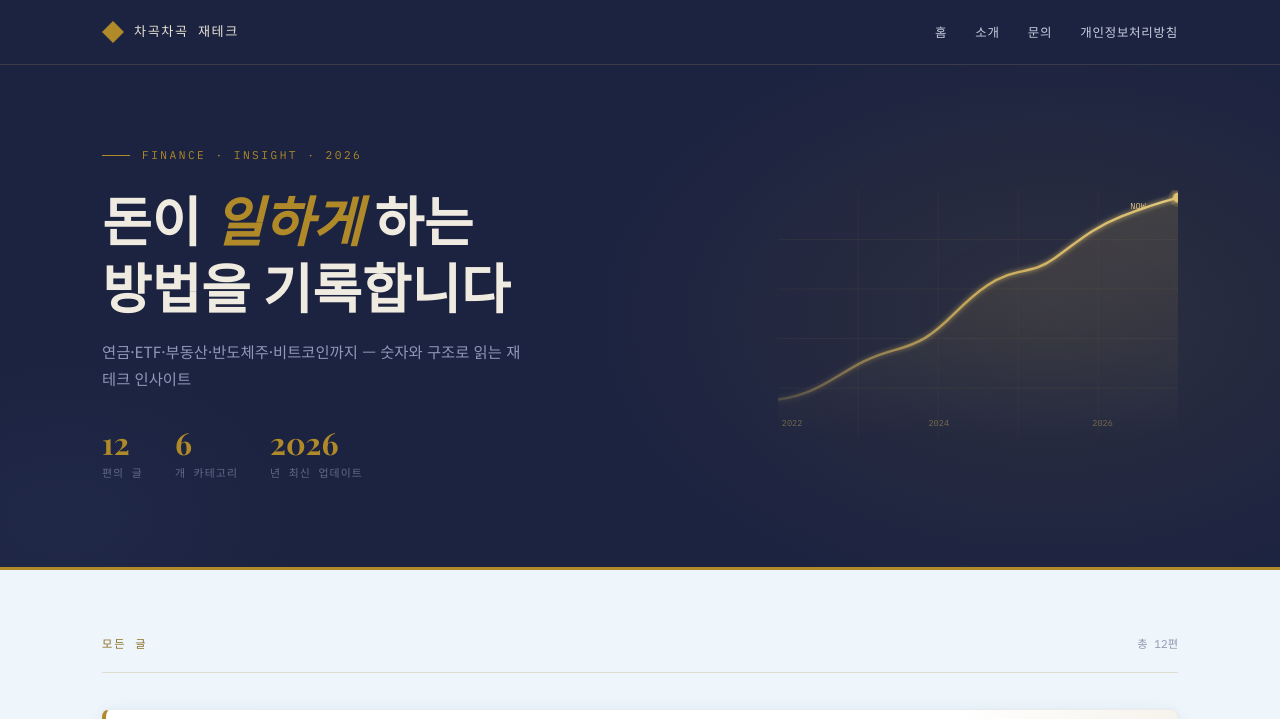
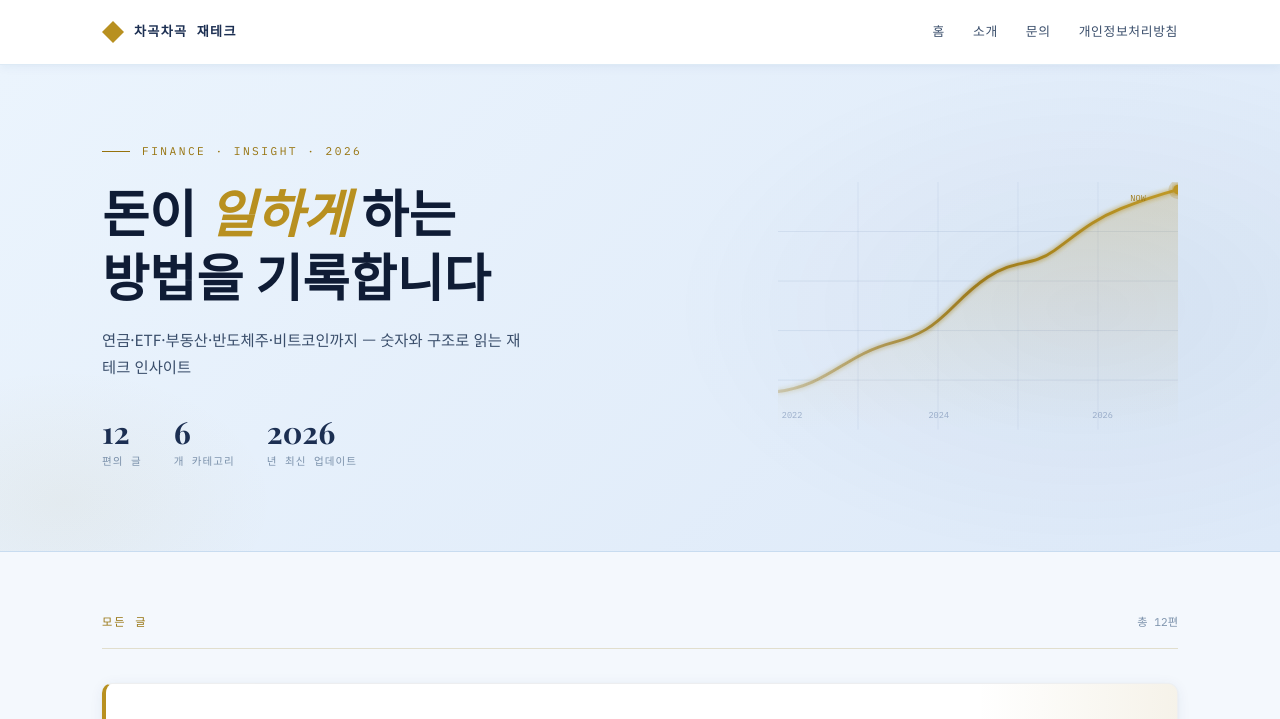
Before and after one commit to sjtiger234/sjtiger234.github.io, a plain HTML site: page index.html in a window 1280 px wide. Shown: the top 719 px of the page. Drawn offline with nearby package versions, Linux system fonts and the light colour scheme; a web font is replaced by a local one.

Commit message:
Add files via upload

```diff
--- a/index.html
+++ b/index.html
@@ -54,13 +54,13 @@
       <svg viewBox="0 0 420 260" xmlns="http://www.w3.org/2000/svg" fill="none">
         <defs>
           <linearGradient id="chartGrad" x1="0" y1="0" x2="0" y2="1">
-            <stop offset="0%" stop-color="#C8A95A" stop-opacity=".18"/>
+            <stop offset="0%" stop-color="#B08A28" stop-opacity=".22"/>
             <stop offset="100%" stop-color="#C8A95A" stop-opacity="0"/>
           </linearGradient>
           <linearGradient id="lineGrad" x1="0" y1="0" x2="1" y2="0">
-            <stop offset="0%" stop-color="#C8A95A" stop-opacity=".2"/>
-            <stop offset="50%" stop-color="#C8A95A" stop-opacity="1"/>
-            <stop offset="100%" stop-color="#E4C97A" stop-opacity="1"/>
+            <stop offset="0%" stop-color="#9E7B1A" stop-opacity=".25"/>
+            <stop offset="50%" stop-color="#9E7B1A" stop-opacity="1"/>
+            <stop offset="100%" stop-color="#C09A28" stop-opacity="1"/>
           </linearGradient>
           <filter id="glow">
             <feGaussianBlur stdDeviation="3" result="blur"/>
@@ -69,14 +69,14 @@
         </defs>
 
         <!-- 배경 그리드 -->
-        <line x1="0" y1="52"  x2="420" y2="52"  stroke="rgba(200,169,90,.07)" stroke-width="1"/>
-        <line x1="0" y1="104" x2="420" y2="104" stroke="rgba(200,169,90,.07)" stroke-width="1"/>
-        <line x1="0" y1="156" x2="420" y2="156" stroke="rgba(200,169,90,.07)" stroke-width="1"/>
-        <line x1="0" y1="208" x2="420" y2="208" stroke="rgba(200,169,90,.07)" stroke-width="1"/>
-        <line x1="84"  y1="0" x2="84"  y2="260" stroke="rgba(200,169,90,.05)" stroke-width="1"/>
-        <line x1="168" y1="0" x2="168" y2="260" stroke="rgba(200,169,90,.05)" stroke-width="1"/>
-        <line x1="252" y1="0" x2="252" y2="260" stroke="rgba(200,169,90,.05)" stroke-width="1"/>
-        <line x1="336" y1="0" x2="336" y2="260" stroke="rgba(200,169,90,.05)" stroke-width="1"/>
+        <line x1="0" y1="52"  x2="420" y2="52"  stroke="rgba(26,60,120,.09)" stroke-width="1"/>
+        <line x1="0" y1="104" x2="420" y2="104" stroke="rgba(26,60,120,.09)" stroke-width="1"/>
+        <line x1="0" y1="156" x2="420" y2="156" stroke="rgba(26,60,120,.09)" stroke-width="1"/>
+        <line x1="0" y1="208" x2="420" y2="208" stroke="rgba(26,60,120,.09)" stroke-width="1"/>
+        <line x1="84"  y1="0" x2="84"  y2="260" stroke="rgba(26,60,120,.06)" stroke-width="1"/>
+        <line x1="168" y1="0" x2="168" y2="260" stroke="rgba(26,60,120,.06)" stroke-width="1"/>
+        <line x1="252" y1="0" x2="252" y2="260" stroke="rgba(26,60,120,.06)" stroke-width="1"/>
+        <line x1="336" y1="0" x2="336" y2="260" stroke="rgba(26,60,120,.06)" stroke-width="1"/>
 
         <!-- 면 채우기 -->
         <path d="M0,220 C40,215 60,195 90,180 C120,165 130,170 155,155 C180,140 190,120 220,100 C250,80 265,90 290,72 C315,54 330,40 360,28 C385,18 405,12 420,8 L420,260 L0,260 Z"
@@ -84,17 +84,17 @@
 
         <!-- 라인 -->
         <path d="M0,220 C40,215 60,195 90,180 C120,165 130,170 155,155 C180,140 190,120 220,100 C250,80 265,90 290,72 C315,54 330,40 360,28 C385,18 405,12 420,8"
-          stroke="url(#lineGrad)" stroke-width="2.5" stroke-linecap="round" filter="url(#glow)"/>
+          stroke="url(#lineGrad)" stroke-width="3" stroke-linecap="round" filter="url(#glow)"/>
 
         <!-- 하이라이트 도트 -->
-        <circle cx="420" cy="8" r="5" fill="#E4C97A" filter="url(#glow)"/>
-        <circle cx="420" cy="8" r="10" fill="#C8A95A" fill-opacity=".2"/>
+        <circle cx="420" cy="8" r="5" fill="#C09A28" filter="url(#glow)"/>
+        <circle cx="420" cy="8" r="10" fill="#B08828" fill-opacity=".25"/>
 
         <!-- 레이블 -->
-        <text x="4"   y="248" font-family="IBM Plex Mono,monospace" font-size="9" fill="rgba(200,169,90,.5)">2022</text>
-        <text x="158" y="248" font-family="IBM Plex Mono,monospace" font-size="9" fill="rgba(200,169,90,.5)">2024</text>
-        <text x="330" y="248" font-family="IBM Plex Mono,monospace" font-size="9" fill="rgba(200,169,90,.5)">2026</text>
-        <text x="370" y="20"  font-family="IBM Plex Mono,monospace" font-size="9" fill="#E4C97A">NOW</text>
+        <text x="4"   y="248" font-family="IBM Plex Mono,monospace" font-size="9" fill="rgba(26,60,120,.35)">2022</text>
+        <text x="158" y="248" font-family="IBM Plex Mono,monospace" font-size="9" fill="rgba(26,60,120,.35)">2024</text>
+        <text x="330" y="248" font-family="IBM Plex Mono,monospace" font-size="9" fill="rgba(26,60,120,.35)">2026</text>
+        <text x="370" y="20"  font-family="IBM Plex Mono,monospace" font-size="9" fill="#9E7B1A">NOW</text>
       </svg>
     </div>
   </div>
--- a/style.css
+++ b/style.css
@@ -1,41 +1,46 @@
 /* ================================================
-   차곡차곡 재테크 — Warm Ivory Editorial
+   차곡차곡 재테크 — Clean Light Premium
    ================================================ */
 
 @import url('https://fonts.googleapis.com/css2?family=Playfair+Display:ital,wght@0,600;0,700;0,900;1,600&family=Noto+Serif+KR:wght@400;500;700&family=Noto+Sans+KR:wght@400;500;700&family=IBM+Plex+Mono:wght@400;500&display=swap');
 
-/* ---------- 색상 토큰 ---------- */
 :root {
-  /* 배경 */
-  --bg:        #EEF5FB;   /* 맑고 산뜻한 라이트 블루 */
-  --surface:   #FFFFFF;   /* 카드 */
-  --surface-2: #E1EDF7;   /* 서브 배경 */
-  --nav-bg:    #1C2340;   /* 헤더 다크 네이비 */
+  /* 배경 — 전체 밝고 산뜻하게 */
+  --bg:        #F4F8FD;   /* 맑은 하늘빛 */
+  --surface:   #FFFFFF;   /* 카드 흰색 */
+  --surface-2: #EAF2FA;   /* 서브 영역 */
 
-  /* 골드 (라이트 배경용으로 진하게) */
-  --gold:        #8A6B1E;
-  --gold-light:  #B08A28;
-  --gold-dim:    rgba(158,123,42,.09);
-  --gold-border: rgba(158,123,42,.20);
+  /* 헤더 */
+  --nav-bg:    #FFFFFF;
+  --nav-border:#DDEAF5;
+
+  /* 히어로 */
+  --hero-bg-1: #EBF4FD;
+  --hero-bg-2: #DDE9F8;
+
+  /* 골드 액센트 */
+  --gold:        #96720C;
+  --gold-light:  #B89020;
+  --gold-dim:    rgba(150,114,12,.09);
+  --gold-border: rgba(150,114,12,.20);
 
   /* 텍스트 */
-  --text-1: #171D30;   /* 딥 네이비 - 본문 */
-  --text-2: #4A5370;   /* 미디엄 - 서브 */
-  --text-3: #8E97AE;   /* 뮤트 - 날짜·번호 */
+  --text-1: #0F1C35;   /* 딥 네이비 — 제목 */
+  --text-2: #3A4E6B;   /* 미디엄 — 본문 */
+  --text-3: #7A90AA;   /* 뮤트 — 날짜·번호 */
 
-  /* 헤더 텍스트 */
-  --nav-text:   #C8CEDF;
-  --nav-hover:  #E4C97A;
+  /* 네이비 브랜드 색 (헤더 로고·강조에만) */
+  --navy:    #1C2F52;
 
-  /* 기타 */
-  --border:  rgba(0,0,0,.08);
-  --shadow:  0 2px 16px rgba(30,80,140,.07), 0 1px 4px rgba(0,0,0,.04);
-  --shadow-hover: 0 8px 32px rgba(30,80,140,.13), 0 2px 8px rgba(0,0,0,.06);
+  /* 그림자 */
+  --border:  rgba(15,28,53,.07);
+  --shadow:  0 2px 14px rgba(15,60,120,.07), 0 1px 3px rgba(0,0,0,.04);
+  --shadow-hover: 0 8px 28px rgba(15,60,120,.13), 0 2px 8px rgba(0,0,0,.05);
 
   --serif: "Playfair Display","Noto Serif KR",serif;
   --sans:  "Noto Sans KR",sans-serif;
   --mono:  "IBM Plex Mono",monospace;
-  --radius: 8px;
+  --radius: 10px;
   --ease:   cubic-bezier(.22,1,.36,1);
 }
 
@@ -56,13 +61,14 @@ main { flex: 1; }
 a { color: inherit; text-decoration: none; }
 img { max-width: 100%; display: block; }
 
-/* ---------- 헤더 ---------- */
+/* ---------- 헤더 — 흰 배경 ---------- */
 .site-header {
   position: sticky;
   top: 0;
   z-index: 100;
   background: var(--nav-bg);
-  border-bottom: 1px solid rgba(228,201,122,.15);
+  border-bottom: 1px solid var(--nav-border);
+  box-shadow: 0 2px 10px rgba(15,60,120,.06);
 }
 .header-inner {
   max-width: 1140px;
@@ -79,9 +85,10 @@ img { max-width: 100%; display: block; }
   gap: 10px;
   font-family: var(--mono);
   font-size: .82rem;
-  letter-spacing: .12em;
+  letter-spacing: .10em;
   text-transform: uppercase;
-  color: #E8E2D4;
+  color: var(--navy);
+  font-weight: 600;
 }
 .brand-mark {
   width: 22px;
@@ -92,30 +99,29 @@ img { max-width: 100%; display: block; }
 }
 .site-header nav { display: flex; gap: 28px; align-items: center; }
 .site-header nav a {
-  font-size: .78rem;
+  font-size: .8rem;
   font-family: var(--mono);
-  letter-spacing: .06em;
-  color: var(--nav-text);
+  letter-spacing: .05em;
+  color: var(--text-2);
   transition: color .2s;
   text-transform: uppercase;
 }
-.site-header nav a:hover { color: var(--nav-hover); }
+.site-header nav a:hover { color: var(--navy); }
 
-/* ---------- 히어로 ---------- */
+/* ---------- 히어로 — 밝은 그라디언트 ---------- */
 .hero {
-  background: var(--nav-bg);
+  background: linear-gradient(135deg, var(--hero-bg-1) 0%, var(--hero-bg-2) 100%);
+  border-bottom: 1px solid #C8DCF0;
   position: relative;
   overflow: hidden;
-  border-bottom: 3px solid var(--gold-light);
 }
-.hero::after {
-  /* 미묘한 노이즈 텍스처 느낌 그라디언트 */
+.hero::before {
   content: '';
   position: absolute;
   inset: 0;
   background:
-    radial-gradient(ellipse 55% 90% at 82% 50%, rgba(192,154,58,.10) 0%, transparent 65%),
-    radial-gradient(ellipse 35% 60% at 5%  90%, rgba(100,120,200,.06) 0%, transparent 55%);
+    radial-gradient(ellipse 50% 80% at 85% 50%, rgba(26,60,120,.06) 0%, transparent 65%),
+    radial-gradient(ellipse 30% 50% at 5%  90%, rgba(150,114,12,.05) 0%, transparent 55%);
   pointer-events: none;
 }
 .hero-inner {
@@ -124,7 +130,7 @@ img { max-width: 100%; display: block; }
   max-width: 1140px;
   width: 100%;
   margin: 0 auto;
-  padding: 80px 32px 84px;
+  padding: 76px 32px 80px;
   display: grid;
   grid-template-columns: 1fr 400px;
   gap: 56px;
@@ -134,9 +140,9 @@ img { max-width: 100%; display: block; }
   font-family: var(--mono);
   font-size: .7rem;
   letter-spacing: .22em;
-  color: var(--gold-light);
+  color: var(--gold);
   text-transform: uppercase;
-  margin-bottom: 22px;
+  margin-bottom: 20px;
   display: flex;
   align-items: center;
   gap: 12px;
@@ -146,14 +152,14 @@ img { max-width: 100%; display: block; }
   display: inline-block;
   width: 28px;
   height: 1px;
-  background: var(--gold-light);
+  background: var(--gold);
 }
 .hero-title {
   font-family: var(--serif);
-  font-size: clamp(2.4rem, 4.2vw, 3.6rem);
+  font-size: clamp(2.3rem, 4vw, 3.5rem);
   font-weight: 700;
   line-height: 1.24;
-  color: #F0EBE0;
+  color: var(--text-1);
   margin-bottom: 18px;
 }
 .hero-title em {
@@ -162,10 +168,10 @@ img { max-width: 100%; display: block; }
 }
 .hero-sub {
   font-size: .96rem;
-  color: #8E98B8;
+  color: var(--text-2);
   max-width: 420px;
   margin-bottom: 36px;
-  line-height: 1.75;
+  line-height: 1.78;
 }
 .hero-stats { display: flex; gap: 32px; }
 .hero-stat  { display: flex; flex-direction: column; }
@@ -173,19 +179,19 @@ img { max-width: 100%; display: block; }
   font-family: var(--serif);
   font-size: 1.9rem;
   font-weight: 700;
-  color: var(--gold-light);
+  color: var(--navy);
   line-height: 1;
 }
 .hero-stat-label {
   font-family: var(--mono);
-  font-size: .68rem;
+  font-size: .66rem;
   letter-spacing: .1em;
-  color: #606A88;
+  color: var(--text-3);
   text-transform: uppercase;
   margin-top: 5px;
 }
 
-/* 히어로 SVG 차트 */
+/* 히어로 차트 */
 .hero-chart { position: relative; }
 .hero-chart svg { width: 100%; height: auto; display: block; }
 
@@ -193,14 +199,14 @@ img { max-width: 100%; display: block; }
 .posts-section {
   max-width: 1140px;
   margin: 0 auto;
-  padding: 64px 32px 96px;
+  padding: 60px 32px 90px;
 }
 .section-header {
   display: flex;
   align-items: baseline;
   justify-content: space-between;
-  margin-bottom: 36px;
-  padding-bottom: 18px;
+  margin-bottom: 34px;
+  padding-bottom: 16px;
   border-bottom: 1px solid var(--gold-border);
 }
 .section-label {
@@ -224,25 +230,24 @@ img { max-width: 100%; display: block; }
   border: 1px solid var(--border);
   border-left: 4px solid var(--gold-light);
   border-radius: var(--radius);
-  padding: 40px 44px;
-  margin-bottom: 24px;
+  padding: 38px 44px;
+  margin-bottom: 22px;
   position: relative;
   overflow: hidden;
   box-shadow: var(--shadow);
-  transition: transform .25s var(--ease), box-shadow .25s var(--ease), border-color .25s;
+  transition: transform .25s var(--ease), box-shadow .25s var(--ease);
 }
-.post-featured::before {
+.post-featured::after {
   content: '';
   position: absolute;
   top: 0; right: 0;
-  width: 220px; height: 100%;
+  width: 200px; height: 100%;
   background: linear-gradient(to left, var(--gold-dim), transparent);
   pointer-events: none;
 }
 .post-featured:hover {
   transform: translateY(-3px);
   box-shadow: var(--shadow-hover);
-  border-left-color: var(--gold);
 }
 .featured-badge {
   font-family: var(--mono);
@@ -267,7 +272,7 @@ img { max-width: 100%; display: block; }
 }
 .featured-title {
   font-family: var(--serif);
-  font-size: clamp(1.45rem, 2.2vw, 1.9rem);
+  font-size: clamp(1.4rem, 2.2vw, 1.85rem);
   font-weight: 700;
   color: var(--text-1);
   line-height: 1.38;
@@ -276,7 +281,7 @@ img { max-width: 100%; display: block; }
 .featured-excerpt {
   font-size: .88rem;
   color: var(--text-2);
-  line-height: 1.75;
+  line-height: 1.78;
   max-width: 540px;
   margin-bottom: 20px;
 }
@@ -296,7 +301,7 @@ img { max-width: 100%; display: block; }
 }
 .featured-num {
   font-family: var(--serif);
-  font-size: 5rem;
+  font-size: 4.8rem;
   font-weight: 900;
   color: var(--gold-border);
   line-height: 1;
@@ -382,8 +387,8 @@ img { max-width: 100%; display: block; }
 
 /* ---------- 아티클 헤더 섹션 ---------- */
 .article-header-section {
-  background: var(--nav-bg);
-  border-bottom: 3px solid var(--gold-light);
+  background: linear-gradient(135deg, var(--hero-bg-1) 0%, var(--hero-bg-2) 100%);
+  border-bottom: 1px solid #C8DCF0;
   padding: 64px 32px 56px;
   position: relative;
   overflow: hidden;
@@ -392,7 +397,7 @@ img { max-width: 100%; display: block; }
   content: '';
   position: absolute;
   inset: 0;
-  background: radial-gradient(ellipse 45% 100% at 95% 50%, rgba(192,154,58,.08) 0%, transparent 60%);
+  background: radial-gradient(ellipse 45% 100% at 95% 50%, rgba(26,60,120,.06) 0%, transparent 60%);
   pointer-events: none;
 }
 .article-header-inner {
@@ -407,9 +412,9 @@ img { max-width: 100%; display: block; }
   top: 50%;
   transform: translateY(-50%);
   font-family: var(--serif);
-  font-size: 8rem;
+  font-size: 7.5rem;
   font-weight: 900;
-  color: rgba(228,201,122,.12);
+  color: rgba(26,60,120,.09);
   line-height: 1;
   pointer-events: none;
   letter-spacing: -.03em;
@@ -419,7 +424,7 @@ img { max-width: 100%; display: block; }
   font-size: .7rem;
   letter-spacing: .18em;
   text-transform: uppercase;
-  color: var(--gold-light);
+  color: var(--gold);
   margin-bottom: 18px;
   display: flex;
   align-items: center;
@@ -429,14 +434,14 @@ img { max-width: 100%; display: block; }
   content: '';
   display: inline-block;
   width: 22px; height: 1px;
-  background: var(--gold-light);
+  background: var(--gold);
 }
 .article h1 {
   font-family: var(--serif);
   font-size: clamp(1.8rem, 3.2vw, 2.6rem);
   font-weight: 700;
   line-height: 1.32;
-  color: #F0EBE0;
+  color: var(--text-1);
   margin-bottom: 20px;
 }
 .article-meta {
@@ -444,7 +449,7 @@ img { max-width: 100%; display: block; }
   gap: 20px;
   font-family: var(--mono);
   font-size: .72rem;
-  color: #606A88;
+  color: var(--text-3);
   letter-spacing: .04em;
 }
 
@@ -472,11 +477,8 @@ img { max-width: 100%; display: block; }
   border-radius: 2px;
   flex-shrink: 0;
 }
-.article p  { margin-bottom: 20px; color: var(--text-1); }
-.article ul, .article ol {
-  margin: 0 0 20px 1.4em;
-  color: var(--text-1);
-}
+.article p  { margin-bottom: 20px; color: var(--text-2); }
+.article ul, .article ol { margin: 0 0 20px 1.4em; color: var(--text-2); }
 .article li { margin-bottom: 10px; }
 .article strong { color: var(--text-1); font-weight: 700; }
 .article a { color: var(--gold); text-decoration: underline; text-underline-offset: 3px; }
@@ -502,7 +504,6 @@ img { max-width: 100%; display: block; }
   background: var(--bg);
   padding: 4px 0;
 }
-
 .disclaimer {
   font-size: .78rem;
   color: var(--text-3);
@@ -512,7 +513,7 @@ img { max-width: 100%; display: block; }
   line-height: 1.7;
 }
 
-/* ---------- 아티클 하단 nav ---------- */
+/* 아티클 하단 nav */
 .article-nav {
   max-width: 740px;
   margin: 0 auto 60px;
@@ -551,7 +552,7 @@ img { max-width: 100%; display: block; }
 .simple-page ul { padding-left: 1.2em; }
 
 /* ---------- 푸터 ---------- */
-.site-footer { border-top: 1px solid var(--gold-border); }
+.site-footer { border-top: 1px solid var(--nav-border); background: var(--surface); }
 .footer-inner {
   max-width: 1140px;
   margin: 0 auto;
```
